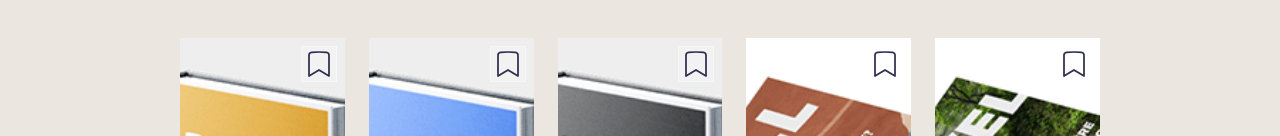
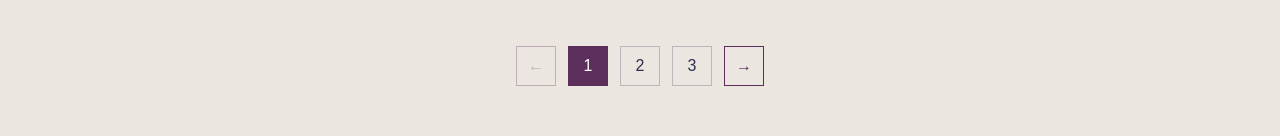
Before and after one commit to Thecodebarbie/book-haven-bookstore, a Next.js app: page /gallery in a window 1280 px wide. Shown: the part 2002-2138 px from the top of the page. Built offline with nearby package versions, Linux system fonts and the light colour scheme.

Commit message:
Add new gallery books and product pagination

```diff
--- a/src/app/gallery/page.js
+++ b/src/app/gallery/page.js
@@ -35,6 +35,12 @@ export default function Gallery() {
   const [selectedCategory, setSelectedCategory] = useState(
     categoryFromUrl || "All",
   );
+
+  // Gallery Pagination
+const [galleryPage, setGalleryPage] = useState(0);
+
+const productsPerPage = 10;
+
 
   // Footer Newsletter
   const [email, setEmail] = useState("");
@@ -271,6 +277,79 @@ export default function Gallery() {
       category: "Accessories",
       image: "/images/Client3_ToteBag.png",
     },
+    // Haven Circle Books
+{
+  id: 21,
+  title: "Dead Girls Don't Text Back",
+  author: "Arielle Stone",
+  price: 22,
+  category: ["Fiction", "Young Adult", "Bestsellers"],
+  image: "/images/dead-girls-dont-text-back.png",
+},
+{
+  id: 22,
+  title: "Summer on 85th Street",
+  author: "Kiara Monro",
+  price: 20,
+  category: ["Fiction", "Young Adult"],
+  image: "/images/summer-on-85th-street.png",
+},
+{
+  id: 23,
+  title: "Three Stops From Home",
+  author: "Tessa James",
+  price: 21,
+  category: ["Fiction", "Young Adult"],
+  image: "/images/three-stops-from-home.png",
+},
+{
+  id: 24,
+  title: "The Covert Heir",
+  author: "Nia Cross",
+  price: 24,
+  category: ["Fiction", "Bestsellers"],
+  image: "/images/the-covert-heir.png",
+},
+{
+  id: 25,
+  title: "Pretty Plans",
+  author: "Kennedy Blake",
+  price: 19,
+  category: ["Fiction", "Young Adult"],
+  image: "/images/pretty-plans.png",
+},
+{
+  id: 26,
+  title: "The Next Chapter Blueprint",
+  author: "Jayla Monroe",
+  price: 21,
+  category: "Nonfiction",
+  image: "/images/the-next-chapter-blueprint.png",
+},
+{
+  id: 27,
+  title: "The Expanded Mindset",
+  author: "Marcus Vaughn",
+  price: 20,
+  category: "Nonfiction",
+  image: "/images/the-expanded-mindset.png",
+},
+{
+  id: 28,
+  title: "The Obsidian Heir",
+  author: "Zariah Kellen",
+  price: 24,
+  category: ["Fiction", "Bestsellers"],
+  image: "/images/the-obsidian-heir.png",
+},
+{
+  id: 29,
+  title: "Pride Before the Fall",
+  author: "Jordan Ellis",
+  price: 23,
+  category: ["Fiction", "Bestsellers"],
+  image: "/images/pride-before-the-fall.png",
+},
   ];
 
   // Filter Gallery Products By Category
@@ -296,6 +375,17 @@ export default function Gallery() {
     return 0;
   });
 
+  // Paginate Gallery Products
+const totalGalleryPages = Math.ceil(
+  sortedBooks.length / productsPerPage
+);
+
+const galleryStartIndex = galleryPage * productsPerPage;
+
+const visibleBooks = sortedBooks.slice(
+  galleryStartIndex,
+  galleryStartIndex + productsPerPage
+);
 
   return (
     <main className="min-h-screen bg-[#ebe7e0] text-[#2E2E4E]">
@@ -371,7 +461,10 @@ export default function Gallery() {
 
           <button
             type="button"
-            onClick={() => setSelectedCategory("Fiction")}
+            onClick={() => {
+              setSelectedCategory("Fiction");
+              setGalleryPage(0);
+            }}
             className="pb-1 hover:border-b hover:border-[#5C2E5C] text-[#2E2E4E]/60 hover:text-[#5C2E5C]"
           >
             Fiction
@@ -379,7 +472,10 @@ export default function Gallery() {
 
           <button
             type="button"
-            onClick={() => setSelectedCategory("Nonfiction")}
+            onClick={() => {
+              setSelectedCategory("Nonfiction");
+              setGalleryPage(0);
+            }}
             className="pb-1 hover:border-b hover:border-[#5C2E5C] text-[#2E2E4E]/60 hover:text-[#5C2E5C]"
           >
             Nonfiction
@@ -387,7 +483,10 @@ export default function Gallery() {
 
           <button
             type="button"
-            onClick={() => setSelectedCategory("Children's")}
+            onClick={() => {
+              setSelectedCategory("Children's");
+              setGalleryPage(0);
+            }}
             className="pb-1 hover:border-b hover:border-[#5C2E5C] text-[#2E2E4E]/60 hover:text-[#5C2E5C]"
           >
             Children&apos;s
@@ -395,7 +494,10 @@ export default function Gallery() {
 
           <button
             type="button"
-            onClick={() => setSelectedCategory("Young Adult")}
+            onClick={() => {
+              setSelectedCategory("Young Adult");
+              setGalleryPage(0);
+            }}
             className="pb-1 hover:border-b hover:border-[#5C2E5C] text-[#2E2E4E]/60 hover:text-[#5C2E5C]"
           >
             Young Adult
@@ -403,7 +505,10 @@ export default function Gallery() {
 
           <button
             type="button"
-            onClick={() => setSelectedCategory("Bestsellers")}
+            onClick={() => {
+              setSelectedCategory("Bestsellers");
+              setGalleryPage(0);
+            }}
             className="pb-1 hover:border-b hover:border-[#5C2E5C] text-[#2E2E4E]/60 hover:text-[#5C2E5C]"
           >
             Bestseller&apos;s
@@ -469,7 +574,7 @@ export default function Gallery() {
       {/* Gallery Product Grid */}
       <section id="gallery-products" className="px-45 pb-16">
         <div className="grid grid-cols-5 gap-x-6 gap-y-10">
-          {sortedBooks.map((book) => (
+          {visibleBooks.map((book) => (
             <div key={book.id} className="group">
               {/* Gallery Product Image */}
               <div className="relative mb-4 h-100 overflow-hidden bg-[#F8F4EC]">
@@ -537,6 +642,67 @@ export default function Gallery() {
             </div>
           ))}
         </div>
+
+          {/* Gallery Pagination */}
+{totalGalleryPages > 1 && (
+  <div className="mt-12 flex items-center justify-center gap-3">
+
+    {/* Previous Page */}
+    <button
+      type="button"
+      onClick={() => {
+        setGalleryPage((page) => page - 1);
+        document
+          .getElementById("gallery-products")
+          ?.scrollIntoView({ behavior: "smooth" });
+      }}
+      disabled={galleryPage === 0}
+      aria-label="Previous gallery page"
+      className="flex h-10 w-10 items-center justify-center border border-[#5C2E5C] text-[#5C2E5C] transition hover:bg-[#5C2E5C] hover:text-white disabled:cursor-not-allowed disabled:opacity-30"
+    >
+      ←
+    </button>
+
+    {/* Page Numbers */}
+    {Array.from({ length: totalGalleryPages }).map((_, index) => (
+      <button
+        key={index}
+        type="button"
+        onClick={() => {
+          setGalleryPage(index);
+          document
+            .getElementById("gallery-products")
+            ?.scrollIntoView({ behavior: "smooth" });
+        }}
+        className={`flex h-10 w-10 items-center justify-center border transition ${
+          galleryPage === index
+            ? "border-[#5C2E5C] bg-[#5C2E5C] text-white"
+            : "border-[#2E2E4E]/25 text-[#2E2E4E] hover:border-[#5C2E5C] hover:text-[#5C2E5C]"
+        }`}
+      >
+        {index + 1}
+      </button>
+    ))}
+
+    {/* Next Page */}
+    <button
+      type="button"
+      onClick={() => {
+        setGalleryPage((page) => page + 1);
+        document
+          .getElementById("gallery-products")
+          ?.scrollIntoView({ behavior: "smooth" });
+      }}
+      disabled={galleryPage === totalGalleryPages - 1}
+      aria-label="Next gallery page"
+      className="flex h-10 w-10 items-center justify-center border border-[#5C2E5C] text-[#5C2E5C] transition hover:bg-[#5C2E5C] hover:text-white disabled:cursor-not-allowed disabled:opacity-30"
+    >
+      →
+    </button>
+
+  </div>
+)}
+
       </section>
 
       {/* Promotional Section */}
--- a/src/app/haven-circle/page.js
+++ b/src/app/haven-circle/page.js
@@ -200,7 +200,7 @@ const toggleFaq = (index) => {
 
     {/* Monthly Book */}
     <div>
-      <div className="relative mx-auto aspect-[2/3] w-full max-w-[300px] overflow-hidden">
+      <div className="relative mx-auto aspect-2/3 w-full max-w-[300px] overflow-hidden">
         <Image
           src="/images/dead-girls-dont-text-back.png"
           alt="Dead Girls Don't Text Back, this month's Haven Circle selection"
```
